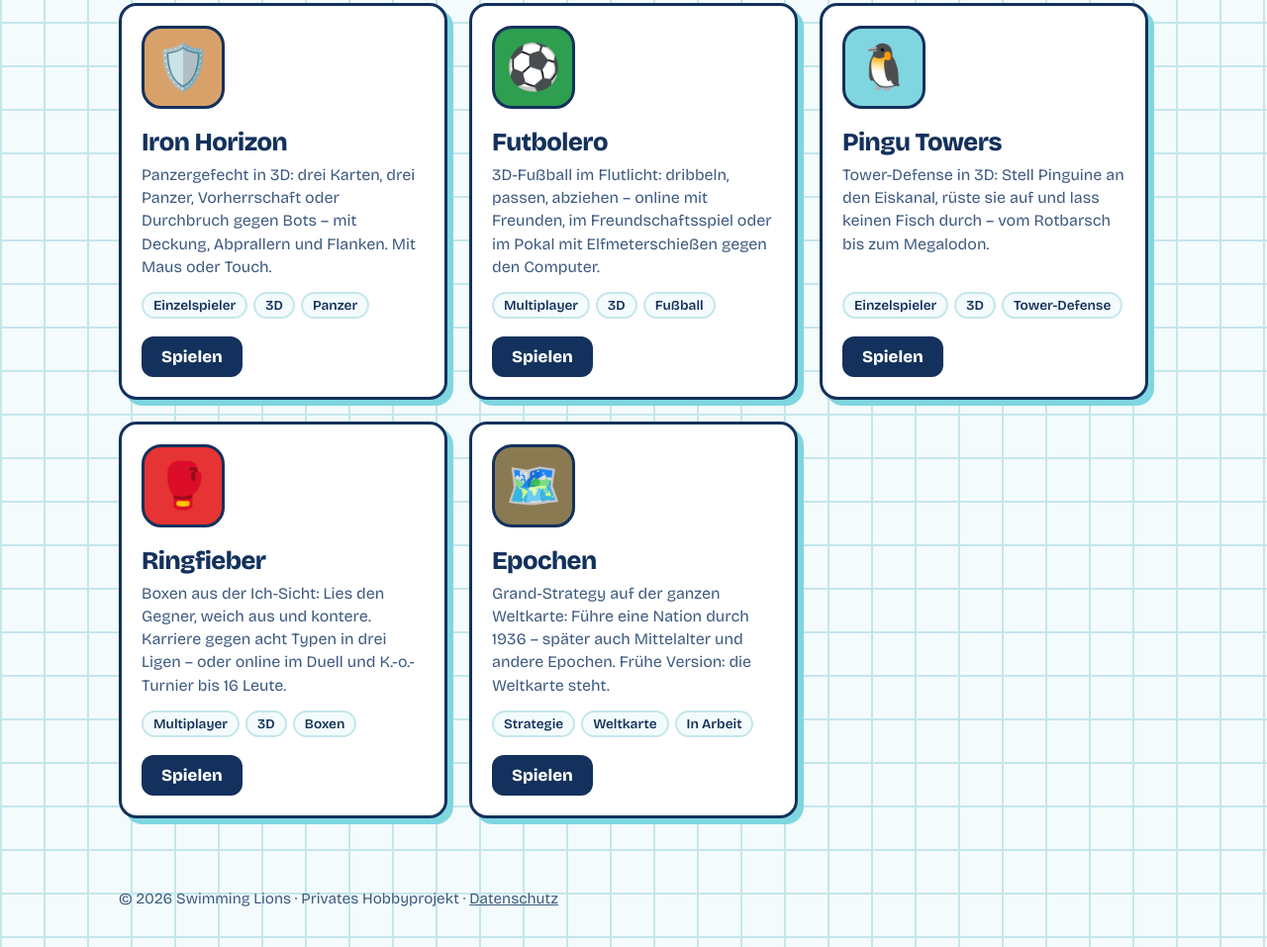
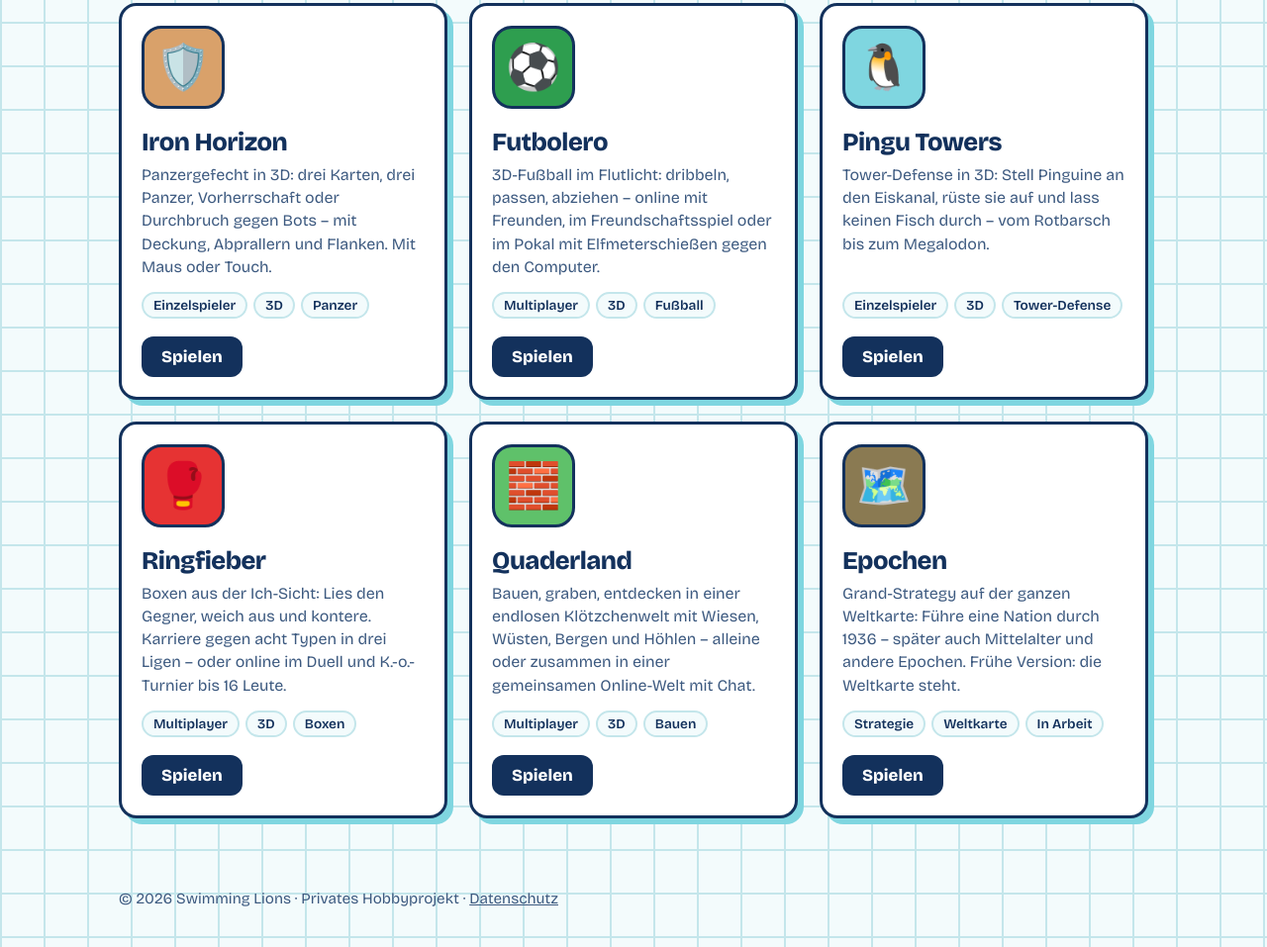
Before and after one commit to taddelcoder-svg/spielesammlung, a plain HTML site: page index.html in a window 1280 px wide. Shown: the part 1210-2167 px from the top of the page at 99% size. Drawn offline with Linux system fonts and the light colour scheme.

Commit message:
Quaderland in die Sammlung
Co-Authored-By: Claude Opus 5.5 <noreply@anthropic.com>

```diff
--- a/index.html
+++ b/index.html
@@ -276,6 +276,15 @@ const SPIELE = [
     neuerTab: false
   },
   {
+    name: "Quaderland",
+    beschreibung: "Bauen, graben, entdecken in einer endlosen Klötzchenwelt mit Wiesen, Wüsten, Bergen und Höhlen – alleine oder zusammen in einer gemeinsamen Online-Welt mit Chat.",
+    icon: "🧱",
+    farbe: "#5fc16a",
+    tags: ["Multiplayer", "3D", "Bauen"],
+    link: "https://quaderdings.onrender.com",
+    neuerTab: false
+  },
+  {
     name: "Epochen",
     beschreibung: "Grand-Strategy auf der ganzen Weltkarte: Führe eine Nation durch 1936 – später auch Mittelalter und andere Epochen. Frühe Version: die Weltkarte steht.",
     icon: "🗺️",
```
